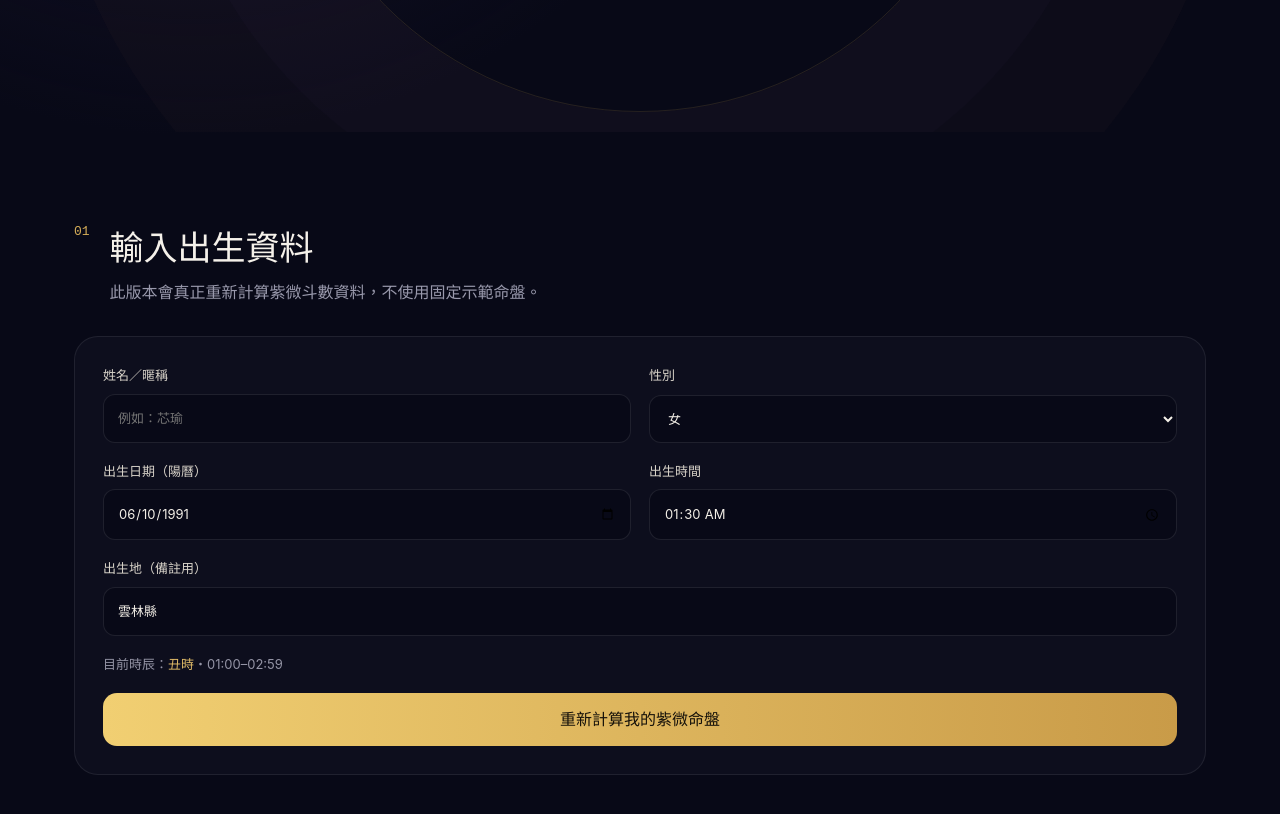
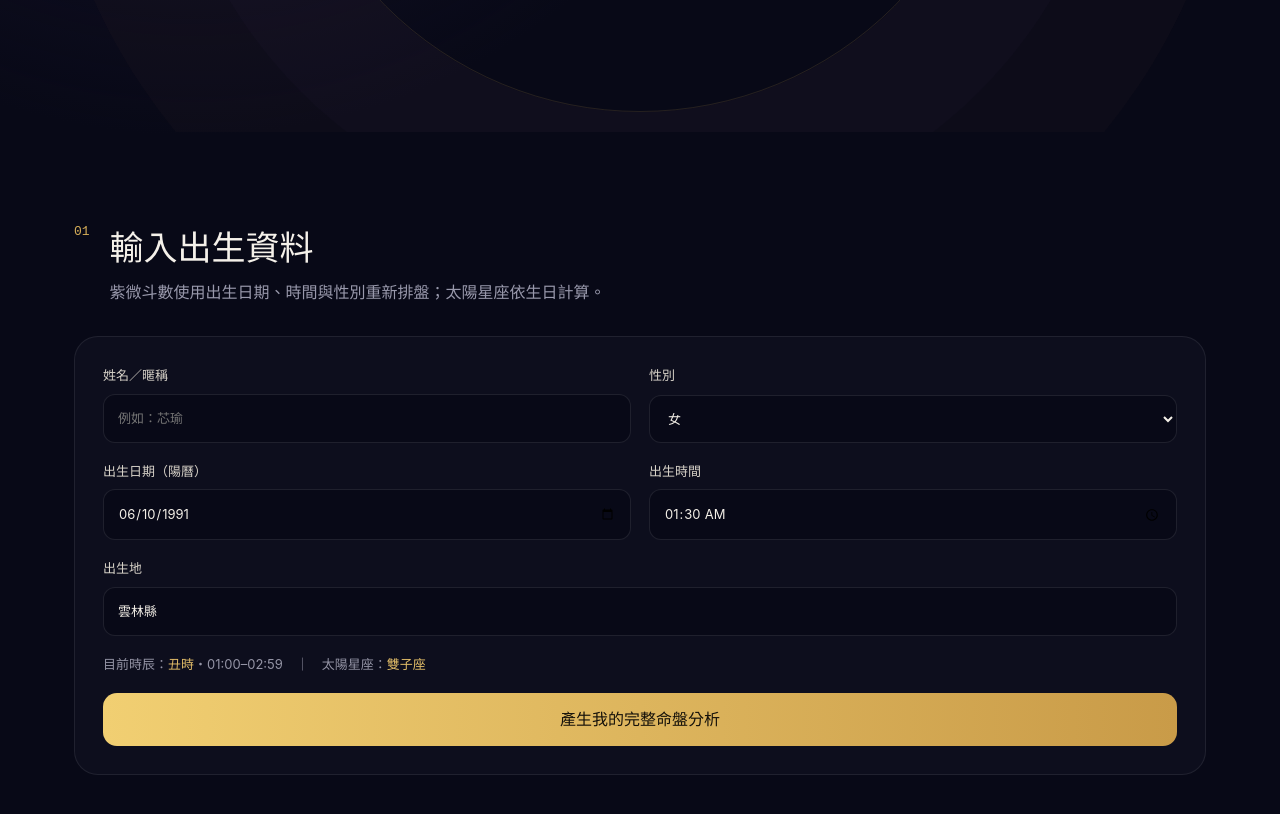
Before and after one commit to sylviaari9788-art/astro-destiny, a React (Vite) app: page / in a window 1280 px wide. Shown: the part 700-1514 px from the top of the page. Built offline with nearby package versions, Linux system fonts and the light colour scheme.

Commit message:
新增星座與命盤分析

```diff
--- a/src/main.jsx
+++ b/src/main.jsx
@@ -9,105 +9,111 @@ const HOURS = [
   ['申時','15:00–16:59'],['酉時','17:00–18:59'],['戌時','19:00–20:59'],['亥時','21:00–22:59'],['晚子時','23:00–23:59']
 ];
 
+const SUN_SIGNS = [
+  ['摩羯座',1,20,'土','務實、耐力、責任感'],['水瓶座',2,19,'風','獨立、創新、重視理念'],['雙魚座',3,20,'水','敏感、想像力、同理心'],
+  ['牡羊座',4,20,'火','直接、行動力、開創性'],['金牛座',5,21,'土','穩定、審美、重視價值'],['雙子座',6,21,'風','好奇、溝通、反應快速'],
+  ['巨蟹座',7,22,'水','保護、情感、重視歸屬'],['獅子座',8,23,'火','自信、創造力、舞台感'],['處女座',9,23,'土','細節、分析、改善力'],
+  ['天秤座',10,23,'風','平衡、審美、關係協調'],['天蠍座',11,22,'水','洞察、深度、轉化力'],['射手座',12,22,'火','自由、探索、遠見']
+];
+
+const STAR_RULES = {
+  '紫微':'重視格局與掌控，具領導、整合與承擔責任的傾向。','天機':'思考快速、善規劃與應變，適合策略、企劃與知識型工作。',
+  '太陽':'外向、重責任與影響力，適合公開表達、領導與服務角色。','武曲':'務實果斷，對資源、效率與成果敏感，財務與執行能力強。',
+  '天同':'溫和、人緣佳，重視舒適與和諧，適合服務、創意與陪伴型角色。','廉貞':'有原則與企圖心，重視界線、魅力與自我要求。',
+  '天府':'穩健、包容、資源整合能力佳，重視安全感與長期累積。','太陰':'細膩敏感、觀察力強，重視內在安全與生活品質。',
+  '貪狼':'多才多藝、社交與審美感強，適合品牌、創意與跨域發展。','巨門':'擅長分析、辯證與表達，適合研究、顧問、溝通與專業型職務。',
+  '天相':'重公平與合作，擅協調、管理流程與建立信任。','天梁':'重原則與助人，具保護、指導與危機處理傾向。',
+  '七殺':'決斷力強，能承擔壓力與開創未知，但需管理衝動與風險。','破軍':'改革與突破力強，適合變動環境、創新與重整型任務。'
+};
+
+const HOUSE_MAP = {
+  personality:['命宮','命宫'], love:['夫妻宮','夫妻宫'], career:['官祿宮','官禄宫','事業宮','事业宫'],
+  wealth:['財帛宮','财帛宫'], social:['交友宮','交友宫','僕役宮','仆役宫'], talent:['福德宮','福德宫']
+};
+
 function timeToIndex(time){
   const hour = Number((time || '00:00').split(':')[0]);
   if (hour === 23) return 12;
   if (hour === 0) return 0;
   return Math.floor((hour + 1) / 2);
 }
-
-function palaceTitle(name){ return name.endsWith('宮') ? name : `${name}宮`; }
+function palaceTitle(name){ return (name || '').endsWith('宮') || (name || '').endsWith('宫') ? name : `${name}宮`; }
+function getSunSign(date){
+  const d = new Date(`${date}T12:00:00`); const m=d.getMonth()+1, day=d.getDate();
+  for(let i=0;i<SUN_SIGNS.length;i++){
+    const [name, month, endDay, element, keywords] = SUN_SIGNS[i];
+    if(m===month && day<=endDay) return {name,element,keywords};
+  }
+  const prev = SUN_SIGNS.findIndex(x=>x[1]===m)-1;
+  const item = SUN_SIGNS[(prev+SUN_SIGNS.length)%SUN_SIGNS.length];
+  return {name:item[0],element:item[3],keywords:item[4]};
+}
+function findPalace(chart,names){ return chart?.palaces?.find(p=>names.includes(p.name)); }
+function starNames(p){ return p?.majorStars?.map(s=>s.name) || []; }
+function starText(p){
+  const names=starNames(p); if(!names.length) return '此宮無主星，解讀時更需要參考對宮與整體命盤結構。';
+  return names.map(n=>STAR_RULES[n] || `${n}帶來鮮明的個人驅動與生命課題。`).join(' ');
+}
+function signAdvice(sign){
+  const map={火:'你適合先行動再修正，但要避免急於求成。',土:'你擅長把想法落地，長期累積比短期爆發更有利。',風:'你的優勢來自資訊、溝通與連結，需要避免過度分散。',水:'你的直覺與情緒感受力強，建立界線能讓天賦更穩定。'};
+  return map[sign.element] || '';
+}
+function makeAnalysis(chart, sun){
+  const p={
+    personality:findPalace(chart,HOUSE_MAP.personality), love:findPalace(chart,HOUSE_MAP.love), career:findPalace(chart,HOUSE_MAP.career),
+    wealth:findPalace(chart,HOUSE_MAP.wealth), social:findPalace(chart,HOUSE_MAP.social), talent:findPalace(chart,HOUSE_MAP.talent)
+  };
+  return [
+    {icon:'✦',title:'核心性格',source:`${palaceTitle(p.personality?.name||'命宮')} × 太陽${sun.name}`,summary:`你的太陽${sun.name}帶有「${sun.keywords}」的核心傾向。${starText(p.personality)}`,strength:'優勢：能把自身性格特質與命宮主星的驅動整合成鮮明的個人風格。',challenge:`課題：${signAdvice(sun)}`},
+    {icon:'♡',title:'愛情與感情',source:palaceTitle(p.love?.name||'夫妻宮'),summary:`感情模式主要觀察夫妻宮。${starText(p.love)}`,strength:'優勢：理解自己的關係需求後，更能選擇適合的互動節奏與伴侶類型。',challenge:'課題：避免只用理性或既定期待判斷關係，保留坦白溝通的空間。'},
+    {icon:'⌁',title:'工作與事業',source:palaceTitle(p.career?.name||'官祿宮'),summary:`事業發展可從官祿宮看你的工作驅動。${starText(p.career)}`,strength:'優勢：把主星能力轉化成專業定位，會比追逐單一職稱更有長期效果。',challenge:'課題：找到可持續的節奏，避免能力強卻因方向過多而分散。'},
+    {icon:'◈',title:'財富與金錢',source:palaceTitle(p.wealth?.name||'財帛宮'),summary:`財帛宮反映你對資源與金錢的運用方式。${starText(p.wealth)}`,strength:'優勢：當你把收入模式與自身擅長的決策方式結合，累積效率通常更高。',challenge:'課題：任何投資仍應以風險承受度、現金流與實際財務資訊為準。'},
+    {icon:'◎',title:'人際關係',source:palaceTitle(p.social?.name||'交友宮'),summary:`交友宮呈現你在人群、合作與圈層中的互動傾向。${starText(p.social)}`,strength:'優勢：選擇價值觀相近、能力互補的人際關係，比單純擴大社交圈更有利。',challenge:'課題：在照顧關係的同時，也要維持清楚界線。'},
+    {icon:'✺',title:'人生天賦',source:palaceTitle(p.talent?.name||'福德宮'),summary:`福德宮結合太陽${sun.name}，呈現你較自然的內在天賦與恢復方式。${starText(p.talent)}`,strength:'優勢：當內在興趣、審美與長期目標一致時，你更容易進入穩定且有成就感的狀態。',challenge:'課題：天賦需要透過長期練習與現實驗證，才能真正成為能力。'}
+  ];
+}
 
 function App(){
   const [form,setForm] = useState({name:'',gender:'女',date:'1991-06-10',time:'01:30',city:'雲林縣'});
-  const [chart,setChart] = useState(null);
-  const [error,setError] = useState('');
-  const [selected,setSelected] = useState(0);
-
+  const [chart,setChart] = useState(null); const [error,setError]=useState(''); const [selected,setSelected]=useState(0);
+  const sun = useMemo(()=>getSunSign(form.date),[form.date]);
+  const analyses = useMemo(()=>chart ? makeAnalysis(chart,sun) : [],[chart,sun]);
   const selectedPalace = chart?.palaces?.[selected];
-  const generate = (e) => {
-    e?.preventDefault();
-    setError('');
-    try {
-      const idx = timeToIndex(form.time);
-      const result = astro.bySolar(form.date.replaceAll('-','-'), idx, form.gender, true, 'zh-TW');
-      setChart(result);
-      setSelected(Math.max(0, result.palaces.findIndex(p => p.name === '命宮' || p.name === '命宫')));
-      setTimeout(()=>document.getElementById('result')?.scrollIntoView({behavior:'smooth'}),80);
-    } catch (err) {
-      console.error(err);
-      setError('排盤失敗，請確認出生日期、時間與性別後再試一次。');
-    }
-  };
-
-  const palaceRows = useMemo(()=>chart?.palaces || [],[chart]);
+  const generate=(e)=>{e?.preventDefault();setError('');try{const idx=timeToIndex(form.time);const result=astro.bySolar(form.date,idx,form.gender,true,'zh-TW');setChart(result);setSelected(Math.max(0,result.palaces.findIndex(p=>p.name==='命宮'||p.name==='命宫')));setTimeout(()=>document.getElementById('result')?.scrollIntoView({behavior:'smooth'}),80);}catch(err){console.error(err);setError('排盤失敗，請確認出生日期、時間與性別後再試一次。');}};
+  const palaceRows=useMemo(()=>chart?.palaces||[],[chart]);
 
   return <div className="app">
-    <header className="nav">
-      <div className="brand"><span className="orb">✦</span><div><b>星命之境</b><small>ASTRO DESTINY</small></div></div>
-      <nav><a href="#home">首頁</a><a href="#generate">命盤生成</a><a href="#result">紫微斗數</a></nav>
-    </header>
+    <header className="nav"><div className="brand"><span className="orb">✦</span><div><b>星命之境</b><small>ASTRO DESTINY</small></div></div><nav><a href="#home">首頁</a><a href="#generate">命盤生成</a><a href="#result">紫微斗數</a><a href="#western">星座</a><a href="#analysis">綜合分析</a></nav></header>
+    <main>
+      <section id="home" className="hero"><div className="rings"></div><div className="hero-inner"><span className="eyebrow">紫微斗數真實排盤 × 太陽星座 × 人生分析</span><h1>你的出生時刻，<br/>藏著一張<span>專屬的人生地圖</span>。</h1><p>輸入陽曆生日、出生時間與性別，重新建立紫微十二宮，並加入太陽星座與六大人生面向的交叉解析。</p><a className="primary" href="#generate">開始我的命盤分析</a></div></section>
 
-    <main>
-      <section id="home" className="hero">
-        <div className="rings"></div>
-        <div className="hero-inner">
-          <span className="eyebrow">真實紫微斗數排盤 × 現代互動介面</span>
-          <h1>你的出生時刻，<br/>藏著一張<span>專屬的人生地圖</span>。</h1>
-          <p>輸入陽曆生日、出生時間與性別，網站會使用紫微斗數排盤引擎重新建立十二宮、主星、命主、身主與五行局。</p>
-          <a className="primary" href="#generate">開始我的命盤分析</a>
-        </div>
+      <section id="generate" className="section form-section"><div className="section-head"><span>01</span><div><h2>輸入出生資料</h2><p>紫微斗數使用出生日期、時間與性別重新排盤；太陽星座依生日計算。</p></div></div><form className="form-card" onSubmit={generate}>
+        <label>姓名／暱稱<input value={form.name} onChange={e=>setForm({...form,name:e.target.value})} placeholder="例如：芯瑜" /></label>
+        <label>性別<select value={form.gender} onChange={e=>setForm({...form,gender:e.target.value})}><option value="女">女</option><option value="男">男</option></select></label>
+        <label>出生日期（陽曆）<input required type="date" value={form.date} onChange={e=>setForm({...form,date:e.target.value})}/></label>
+        <label>出生時間<input required type="time" value={form.time} onChange={e=>setForm({...form,time:e.target.value})}/></label>
+        <label className="wide">出生地<input value={form.city} onChange={e=>setForm({...form,city:e.target.value})} placeholder="例如：雲林縣" /></label>
+        <div className="time-hint wide">目前時辰：<b>{HOURS[timeToIndex(form.time)]?.[0]}</b>・{HOURS[timeToIndex(form.time)]?.[1]}　｜　太陽星座：<b>{sun.name}</b></div>
+        {error&&<div className="error wide">{error}</div>}<button className="primary wide" type="submit">產生我的完整命盤分析</button>
+      </form></section>
+
+      {chart && <>
+      <section id="result" className="section result-section"><div className="section-head"><span>02</span><div><h2>{form.name||'你的'}紫微斗數命盤</h2><p>{form.date}・{form.time}・{form.city||'出生地未填'}</p></div></div>
+        <div className="summary-grid"><article><small>農曆</small><b>{chart.lunarDate}</b></article><article><small>時辰</small><b>{chart.time}</b></article><article><small>五行局</small><b>{chart.fiveElementsClass}</b></article><article><small>命主</small><b>{chart.soul}</b></article><article><small>身主</small><b>{chart.body}</b></article><article><small>生肖</small><b>{chart.zodiac}</b></article></div>
+        <div className="chart-layout"><div className="palace-grid">{palaceRows.map((p,i)=><button key={`${p.name}-${i}`} onClick={()=>setSelected(i)} className={`palace ${i===selected?'active':''}`}><div className="palace-top"><span>{p.heavenlyStem}{p.earthlyBranch}</span>{p.isBodyPalace&&<em>身宮</em>}</div><h3>{palaceTitle(p.name)}</h3><div className="stars">{p.majorStars?.length?p.majorStars.map(s=>s.name).join('・'):'無主星'}</div><small>大限 {p.decadal?.range?.join('–')||p.stage?.range?.join('–')||'—'}</small></button>)}</div>
+        {selectedPalace&&<aside className="detail-card"><span className="eyebrow">宮位詳細資料</span><h2>{palaceTitle(selectedPalace.name)}</h2><p className="branch">{selectedPalace.heavenlyStem}{selectedPalace.earthlyBranch}・{selectedPalace.isBodyPalace?'身宮':'本宮'}</p><div className="detail-block"><small>主星</small><p>{selectedPalace.majorStars?.length?selectedPalace.majorStars.map(s=>`${s.name}${s.brightness?`（${s.brightness}）`:''}`).join('、'):'無主星'}</p></div><div className="detail-block"><small>輔星</small><p>{selectedPalace.minorStars?.length?selectedPalace.minorStars.map(s=>s.name).join('、'):'—'}</p></div><div className="detail-block"><small>雜曜</small><p>{selectedPalace.adjectiveStars?.length?selectedPalace.adjectiveStars.slice(0,10).map(s=>s.name).join('、'):'—'}</p></div><div className="detail-block"><small>主星解讀</small><p>{starText(selectedPalace)}</p></div></aside>}</div>
       </section>
 
-      <section id="generate" className="section form-section">
-        <div className="section-head"><span>01</span><div><h2>輸入出生資料</h2><p>此版本會真正重新計算紫微斗數資料，不使用固定示範命盤。</p></div></div>
-        <form className="form-card" onSubmit={generate}>
-          <label>姓名／暱稱<input value={form.name} onChange={e=>setForm({...form,name:e.target.value})} placeholder="例如：芯瑜" /></label>
-          <label>性別<select value={form.gender} onChange={e=>setForm({...form,gender:e.target.value})}><option value="女">女</option><option value="男">男</option></select></label>
-          <label>出生日期（陽曆）<input required type="date" value={form.date} onChange={e=>setForm({...form,date:e.target.value})}/></label>
-          <label>出生時間<input required type="time" value={form.time} onChange={e=>setForm({...form,time:e.target.value})}/></label>
-          <label className="wide">出生地（備註用）<input value={form.city} onChange={e=>setForm({...form,city:e.target.value})} placeholder="例如：雲林縣" /></label>
-          <div className="time-hint wide">目前時辰：<b>{HOURS[timeToIndex(form.time)]?.[0]}</b>・{HOURS[timeToIndex(form.time)]?.[1]}</div>
-          {error && <div className="error wide">{error}</div>}
-          <button className="primary wide" type="submit">重新計算我的紫微命盤</button>
-        </form>
+      <section id="western" className="section"><div className="section-head"><span>03</span><div><h2>西洋星座｜太陽星座</h2><p>第一階段先提供依生日可直接判定的太陽星座；月亮與上升將於下一階段接入天文計算。</p></div></div>
+        <div className="zodiac-card"><div className="zodiac-symbol">☉</div><div><span className="eyebrow">SUN SIGN</span><h2>{sun.name}</h2><p>元素：{sun.element}象｜核心關鍵字：{sun.keywords}</p><p className="zodiac-copy">太陽星座代表你較核心的自我認同、意志與人生主題。{signAdvice(sun)}</p></div></div>
+        <div className="pending-grid"><article><small>月亮星座</small><b>下一階段加入</b><p>需要依出生時間計算月亮實際黃經。</p></article><article><small>上升星座</small><b>下一階段加入</b><p>需要出生時間、地點經緯度與天文計算。</p></article></div>
       </section>
 
-      {chart && <section id="result" className="section result-section">
-        <div className="section-head"><span>02</span><div><h2>{form.name || '你的'}紫微斗數命盤</h2><p>{form.date}・{form.time}・{form.city || '出生地未填'}</p></div></div>
-        <div className="summary-grid">
-          <article><small>農曆</small><b>{chart.lunarDate}</b></article>
-          <article><small>時辰</small><b>{chart.time}</b></article>
-          <article><small>五行局</small><b>{chart.fiveElementsClass}</b></article>
-          <article><small>命主</small><b>{chart.soul}</b></article>
-          <article><small>身主</small><b>{chart.body}</b></article>
-          <article><small>生肖／星座</small><b>{chart.zodiac}・{chart.sign}</b></article>
-        </div>
-
-        <div className="chart-layout">
-          <div className="palace-grid">
-            {palaceRows.map((p,i)=><button key={`${p.name}-${i}`} onClick={()=>setSelected(i)} className={`palace ${i===selected?'active':''}`}>
-              <div className="palace-top"><span>{p.heavenlyStem}{p.earthlyBranch}</span>{p.isBodyPalace && <em>身宮</em>}</div>
-              <h3>{palaceTitle(p.name)}</h3>
-              <div className="stars">{p.majorStars?.length ? p.majorStars.map(s=>s.name).join('・') : '無主星'}</div>
-              <small>大限 {p.decadal?.range?.join('–') || p.stage?.range?.join('–') || '—'}</small>
-            </button>)}
-          </div>
-
-          {selectedPalace && <aside className="detail-card">
-            <span className="eyebrow">宮位詳細資料</span>
-            <h2>{palaceTitle(selectedPalace.name)}</h2>
-            <p className="branch">{selectedPalace.heavenlyStem}{selectedPalace.earthlyBranch}・{selectedPalace.isBodyPalace?'身宮':'本宮'}</p>
-            <div className="detail-block"><small>主星</small><p>{selectedPalace.majorStars?.length ? selectedPalace.majorStars.map(s=>`${s.name}${s.brightness?`（${s.brightness}）`:''}`).join('、') : '無主星'}</p></div>
-            <div className="detail-block"><small>輔星</small><p>{selectedPalace.minorStars?.length ? selectedPalace.minorStars.map(s=>s.name).join('、') : '—'}</p></div>
-            <div className="detail-block"><small>雜曜</small><p>{selectedPalace.adjectiveStars?.length ? selectedPalace.adjectiveStars.slice(0,10).map(s=>s.name).join('、') : '—'}</p></div>
-            <div className="detail-block"><small>十二神</small><p>長生：{selectedPalace.changsheng12 || '—'}・博士：{selectedPalace.boshi12 || '—'}</p></div>
-          </aside>}
-        </div>
-        <p className="disclaimer">本網站內容屬命理文化與自我探索用途，不應作為醫療、法律、財務或重大人生決策的唯一依據。</p>
-      </section>}
+      <section id="analysis" className="section"><div className="section-head"><span>04</span><div><h2>六大人生分析</h2><p>以實際紫微宮位主星為基礎，再與太陽{sun.name}的核心傾向交叉閱讀。</p></div></div><div className="analysis-grid">{analyses.map((a,i)=><article className="analysis-card" key={a.title}><div className="analysis-icon">{a.icon}</div><small>{String(i+1).padStart(2,'0')}・{a.source}</small><h3>{a.title}</h3><p>{a.summary}</p><div className="analysis-note"><b>你的優勢</b><span>{a.strength.replace('優勢：','')}</span></div><div className="analysis-note"><b>需要留意</b><span>{a.challenge.replace('課題：','')}</span></div></article>)}</div>
+        <div className="cross-card"><span className="eyebrow">EAST × WEST</span><h2>紫微 × 太陽{sun.name} 綜合解析</h2><p>你的東方命盤描述「人生各領域如何運作」，太陽{sun.name}則補充「你傾向如何展現自我」。兩套系統一起閱讀時，重點不是尋找完全相同的答案，而是觀察哪些特質彼此加強、哪些地方形成拉扯。當命宮主星與太陽星座的特質能被你有意識地整合，通常更容易形成穩定而有辨識度的個人風格。</p></div>
+        <p className="disclaimer">本網站內容屬命理文化、娛樂與自我探索用途，不應作為醫療、法律、財務或重大人生決策的唯一依據。</p>
+      </section></>}
     </main>
   </div>
 }
-
 createRoot(document.getElementById('root')).render(<App/>);
```
